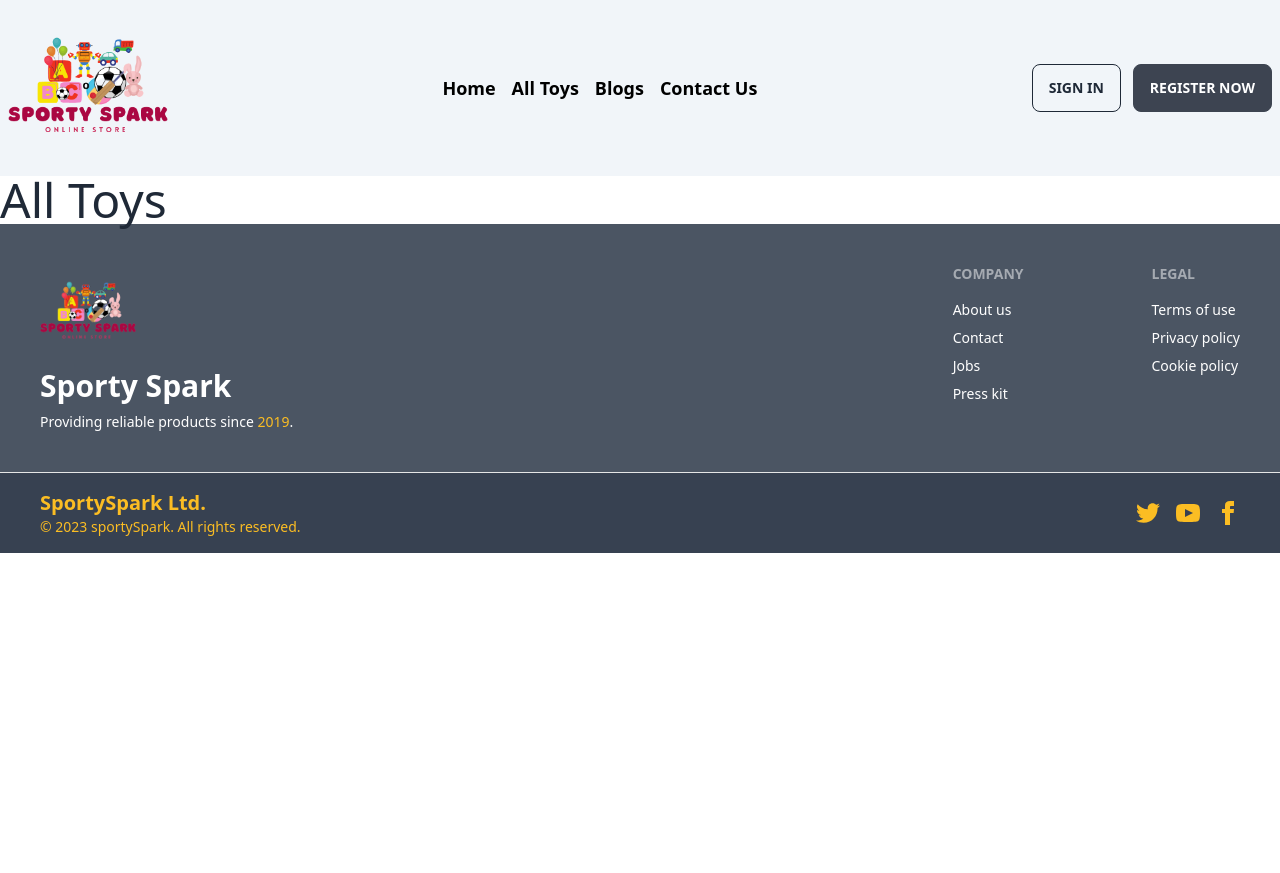
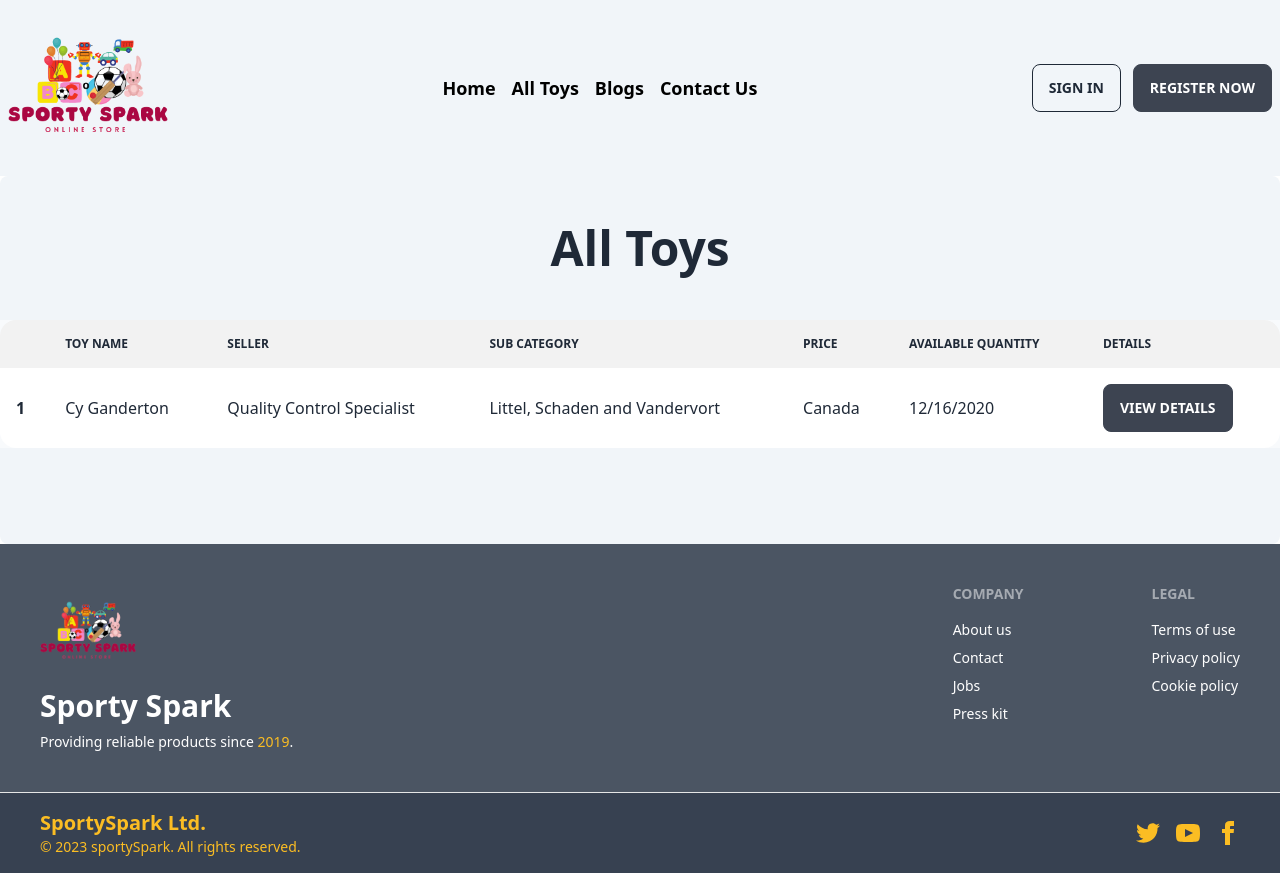
Before and after one commit to hazratshahjalal/SportySpark-client-side, a React (Vite) app: page /allToys in a window 1280 px wide. Before the commit the page ends 800 px from the top, so only its background shows below. Built offline with nearby package versions, Linux system fonts and the light colour scheme; no server answers.

Commit message:
added shopByCategory with 3 subcategory tabs

```diff
--- a/src/components/Banner/Banner.jsx
+++ b/src/components/Banner/Banner.jsx
@@ -12,7 +12,7 @@ const Banner = () => {
       />
       <div className="absolute top-0 left-0 w-full h-full bg-black opacity-60"></div>
       <div className="absolute top-0 left-0 w-full h-full flex flex-col justify-center items-center text-white">
-        <h1 className="text-3xl sm:text-5xl font-bold mb-4">Welcome to SportySpark</h1>
+        <h1 className="text-3xl sm:text-6xl font-semibold mb-4">Welcome to SportySpark</h1>
         <p className="text-lg sm:text-2xl mb-6 text-warning">Discover the world of sports toys!</p>
         <div className="w-1/2 mx-auto pb-4"><small className="text-base sm:text-lg mb-6">Get ready for endless fun and excitement with our wide range of sports toys. Whether you're into soccer, basketball, or racing, we have something for everyone.</small></div>
 
--- a/src/components/ShopByCategory/ShopByCategory.jsx
+++ b/src/components/ShopByCategory/ShopByCategory.jsx
@@ -1,9 +1,36 @@
-import React from 'react';
+import { useState } from "react";
 
 const ShopByCategory = () => {
+  const [activeTab, setActiveTab] = useState("");
+
+  const handleTabClick = (tabName) => {
+    setActiveTab(tabName);
+  };
+
   return (
-    <div className='bg-blue-300'>
-      <h3 className='text-5xl'>shop by category</h3>
+    <div className=" text-center py-12">
+      <h2 className="text-5xl font-semibold text-center pb-6">Shop By Category</h2>
+      <div className="container bg-white mx-auto w-2/3 py-6">
+        <div className="tabs flex justify-around tab-bordered">
+          <div
+            onClick={() => handleTabClick('sportsEquipment')}
+            className={`tab text-2xl text-balck font-semibold sportsEquipment ${activeTab == 'sportsEquipment' ? 'bg-orange-300 text-bold text-black' : ""
+              }`}
+          >
+            Sports Equipment
+          </div>
+          <div
+            onClick={() => handleTabClick('remoteControl')}
+            className={`tab text-2xl text-balck font-semibold sportsEquipment ${activeTab == 'remoteControl' ? 'bg-orange-300  text-bold text-black' : ""
+              }`}
+          >Remote Control Toys</div>
+          <div
+            onClick={() => handleTabClick('sportsGear')}
+            className={`tab text-2xl text-balck font-semibold sportsEquipment ${activeTab == 'sportsGear' ? 'bg-orange-300 text-bold text-black' : ""
+              }`}
+          >Sports Gear</div>
+        </div>
+      </div>
     </div>
   );
 };
--- a/src/layouts/Main.jsx
+++ b/src/layouts/Main.jsx
@@ -9,7 +9,7 @@ const Main = () => {
 
   // Check if the current route is the 404 route
   const isNotFoundPage = ![
-    '/', '/login', '/register', '/blogs', '/allToys', '/myToys', 'addToy'
+    '/', '/login', '/register', '/blogs', '/allToys', '/myToys', '/addToy'
   ].includes(location.pathname);
 
   return (
--- /dev/null
+++ b/src/pages/AddToy/AddToy.jsx
@@ -0,0 +1,11 @@
+import React from 'react';
+
+const AddToy = () => {
+  return (
+    <div>
+      <h3 className="text-5xl">asdd toy</h3>
+    </div>
+  );
+};
+
+export default AddToy;
--- a/src/pages/AllToys/AllToys.jsx
+++ b/src/pages/AllToys/AllToys.jsx
@@ -1,9 +1,36 @@
 import React from 'react';
+import { Link } from 'react-router-dom';
 
 const AllToys = () => {
   return (
-    <div>
-      <h1 className="text-5xl">All Toys</h1>
+    <div className='mx-auto text-center bg-slate-100 rounded-lg py-12'>
+      <h1 className="text-5xl font-semibold">All Toys</h1>
+      <div className="overflow-x-auto bg-slate-50 my-12">
+        <table className="table container  mx-auto my-12table-compact w-full">
+          <thead>
+            <tr>
+              <th></th>
+              <th>Toy Name</th>
+              <th>Seller</th>
+              <th>Sub category</th>
+              <th>Price</th>
+              <th>Available Quantity</th>
+              <th>Details</th>
+            </tr>
+          </thead>
+          <tbody>
+            <tr>
+              <th>1</th>
+              <td>Cy Ganderton</td>
+              <td>Quality Control Specialist</td>
+              <td>Littel, Schaden and Vandervort</td>
+              <td>Canada</td>
+              <td>12/16/2020</td>
+              <td><Link to='/:id'><button className="btn btn-gray btn-md">View Details</button></Link> </td>
+            </tr>
+          </tbody>
+        </table>
+      </div>
     </div>
   );
 };
--- a/src/routes/Routes.jsx
+++ b/src/routes/Routes.jsx
@@ -6,6 +6,7 @@ import Registration from "../pages/Registration/Registration";
 import Blogs from "../pages/Blogs/Blogs";
 import AllToys from "../pages/AllToys/AllToys";
 import NotFound from "../pages/NotFound/NotFound";
+import AddToy from "../pages/AddToy/AddToy";
 
 const router = createBrowserRouter([
   {
@@ -33,6 +34,10 @@ const router = createBrowserRouter([
         element: <AllToys></AllToys>
       },
       {
+        path: '/addToy',
+        element: <AddToy></AddToy>
+      },
+      {
         path: '*',
         element: <NotFound></NotFound>
       }
```
